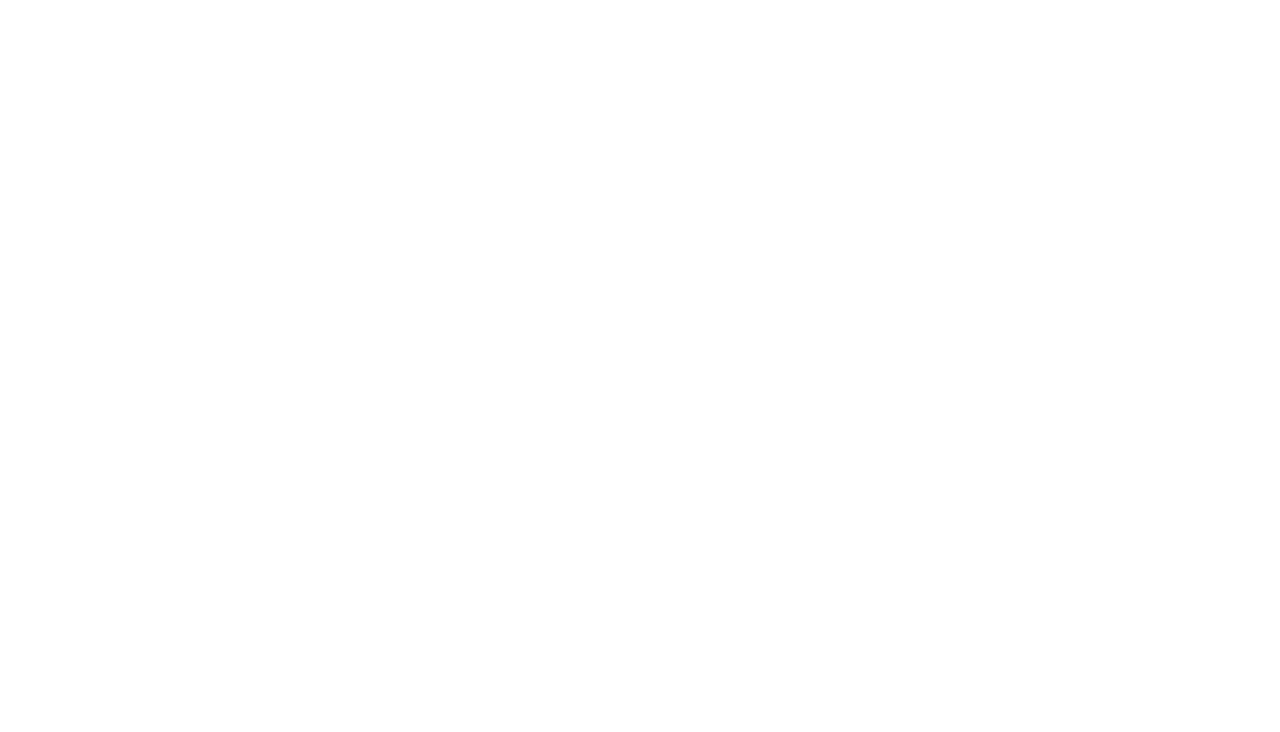
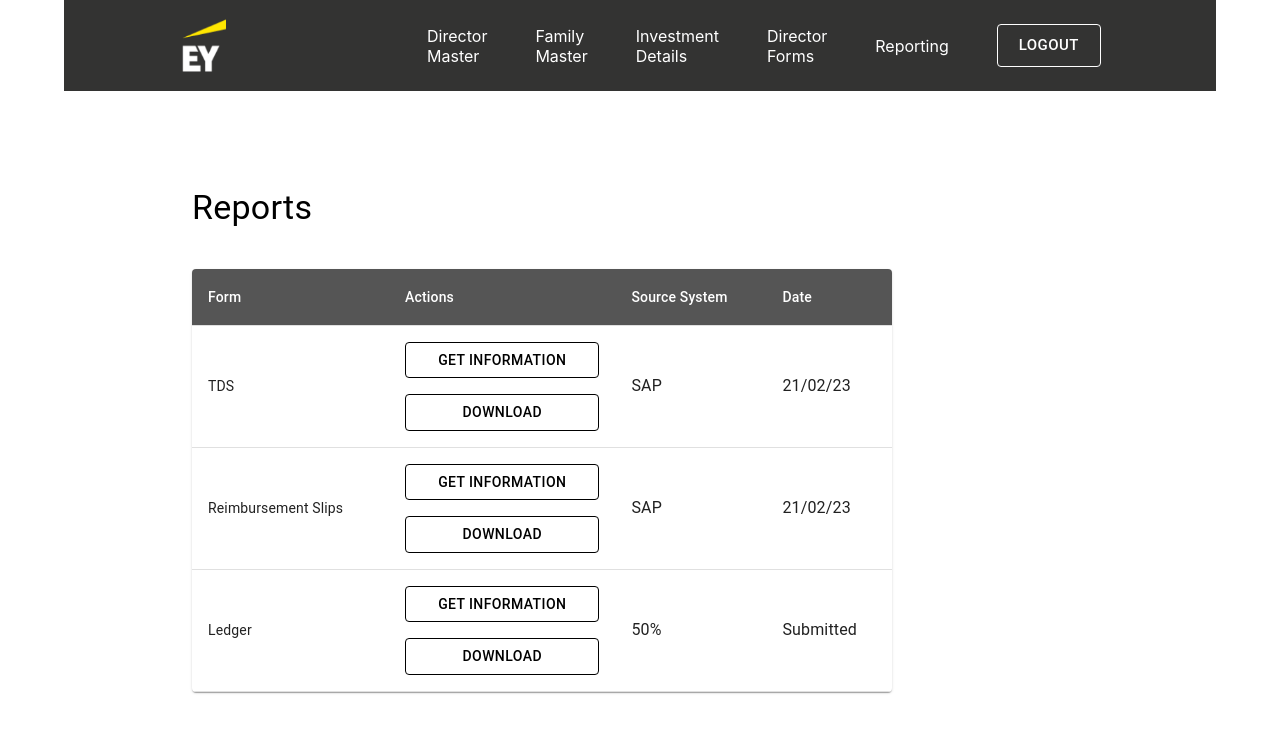
Before and after one commit to JeetuEIQ/EIQproject, a React (Create React App) app in the folder frontend_/: page /reporting in a window 1280 px wide. Before the commit this address had no page. Shown: the top 732 px of the page. Built offline with nearby package versions, Linux system fonts and the light colour scheme.

Commit message:
Reports page

```diff
--- a/frontend_/src/App.js
+++ b/frontend_/src/App.js
@@ -6,6 +6,7 @@
 import { Home } from './components/home/Home';
 import { Overview } from './components/directorMaster/Overview';
 import { Personal } from './components/directorMaster/Personal';
+import { Reporting } from './components/reporting/Reporting';
 function App() {
   return (
     <>
@@ -17,6 +18,7 @@
           <Route path="/overview" element={<Overview/>}/>
           <Route path="/personal" element={<Personal/>}/>
           <Route path="/home" element={<Home/>}/>
+          <Route path="/reporting" element={<Reporting/>}/>
         </Routes>
 
       </BrowserRouter>
--- a/frontend_/src/components/header/HomeHeader.jsx
+++ b/frontend_/src/components/header/HomeHeader.jsx
@@ -74,7 +74,7 @@
               Forms
             </Typography>
           </Link>
-          <Link style={{ textDecoration: "none" }}>
+          <Link to={"/reporting"} style={{ textDecoration: "none" }}>
             <Typography
               color={"white"}
               textAlign={"center"}
--- /dev/null
+++ b/frontend_/src/components/reporting/Reporting.jsx
@@ -0,0 +1,34 @@
+import React from "react";
+import {
+  Box,
+} from "@mui/material";
+import { HomeHeader } from "../header/HomeHeader";
+import { Report } from "../tables/Report";
+
+export const Reporting = () => {
+  return (
+    <>
+      <Box
+        bgcolor={"white"}
+        height={"0px"}
+        minHeight={"100vh"}
+        display={"flex"}
+        flexDirection={"column"}
+        alignItems={"center"}
+        gap={12}
+      >
+        <Box
+          minWidth={"90%"}
+          display={"flex"}
+          flexDirection={"column"}
+          gap={16}
+        >
+          <HomeHeader />
+        </Box>
+        <Box minHeight={"65%"} width={"70%"} >
+            <Report/>
+        </Box>
+      </Box>
+    </>
+  );
+};
--- /dev/null
+++ b/frontend_/src/components/tables/Report.jsx
@@ -0,0 +1,115 @@
+import * as React from "react";
+import { styled } from "@mui/material/styles";
+import Table from "@mui/material/Table";
+import TableBody from "@mui/material/TableBody";
+import TableCell, { tableCellClasses } from "@mui/material/TableCell";
+import TableContainer from "@mui/material/TableContainer";
+import TableHead from "@mui/material/TableHead";
+import TableRow from "@mui/material/TableRow";
+import Paper from "@mui/material/Paper";
+import { Box, Button, IconButton, Typography } from "@mui/material";
+
+import ModeEditIcon from "@mui/icons-material/ModeEdit";
+import VisibilityIcon from "@mui/icons-material/Visibility";
+import { useNavigate } from "react-router-dom";
+
+const StyledTableCell = styled(TableCell)(({ theme }) => ({
+  [`&.${tableCellClasses.head}`]: {
+    backgroundColor: "#555555",
+    color: theme.palette.common.white,
+  },
+  [`&.${tableCellClasses.body}`]: {
+    fontSize: 14,
+  },
+}));
+
+const StyledTableRow = styled(TableRow)(({ theme }) => ({
+  //   height:60
+}));
+
+function createData(form, sourceSystem, date) {
+  return { form, sourceSystem, date};
+}
+
+const rows = [
+  createData("TDS", "SAP","21/02/23"),
+  createData("Reimbursement Slips", "SAP","21/02/23"),
+  createData("Ledger", "50%", "Submitted","21/02/23"),
+];
+
+export const Report = () => {
+  const navigate = useNavigate();
+
+  const handleView = () => {
+    navigate("/personal");
+  };
+
+  const handleEdit = () => {
+    navigate("/personal");
+  };
+  return (
+    <>
+      <Box width={"70%"} height={"100%"} gap={5} display={"flex"} flexDirection={"column"}>
+        <Box width={"100%"} height={"10%"} >
+          <Typography variant="h4">Reports</Typography>
+        </Box>
+        <Box width={"100%"} minHeight={"90%"}>
+          <TableContainer component={Paper} sx={{ minWidth: 700 }}>
+            <Table
+              sx={{ minWidth: 700, minHeight: 300 }}
+              aria-label="customized table"
+            >
+              <TableHead>
+                <TableRow>
+                  <StyledTableCell align="left">Form</StyledTableCell>
+                  <StyledTableCell align="left">Actions</StyledTableCell>
+                  <StyledTableCell align="left">Source System</StyledTableCell>
+                  <StyledTableCell align="left">Date</StyledTableCell>
+                </TableRow>
+              </TableHead>
+              <TableBody>
+                {rows.map((row) => (
+                  <StyledTableRow key={row.from}>
+                    <StyledTableCell component="th" scope="row">
+                      {row.form}
+                    </StyledTableCell>
+                    <StyledTableCell align="left">
+                      <Box
+                        display={"flex"}
+                        flexDirection={"column"}
+                        justifyContent={"center"}
+                        alignItems={"center"}
+                        gap={2}
+                      >
+                        <Button
+                        fullWidth
+                          variant="outlined"
+                          sx={{ border: "1px solid black", color: "black" }}
+                        >
+                          Get Information
+                        </Button>
+                        <Button
+                        fullWidth
+                          variant="outlined"
+                          sx={{ border: "1px solid black", color: "black" }}
+                        >
+                          Download
+                        </Button>
+                      </Box>
+                    </StyledTableCell>
+                    <StyledTableCell align="left">
+                      <Typography>{row.sourceSystem}</Typography>
+                    </StyledTableCell>
+                    <StyledTableCell align="left">
+                        <Typography>{row.date}</Typography>
+                    </StyledTableCell>
+                  </StyledTableRow>
+                ))}
+              </TableBody>
+            </Table>
+          </TableContainer>
+        </Box>
+      </Box>
+    </>
+  );
+};
```
